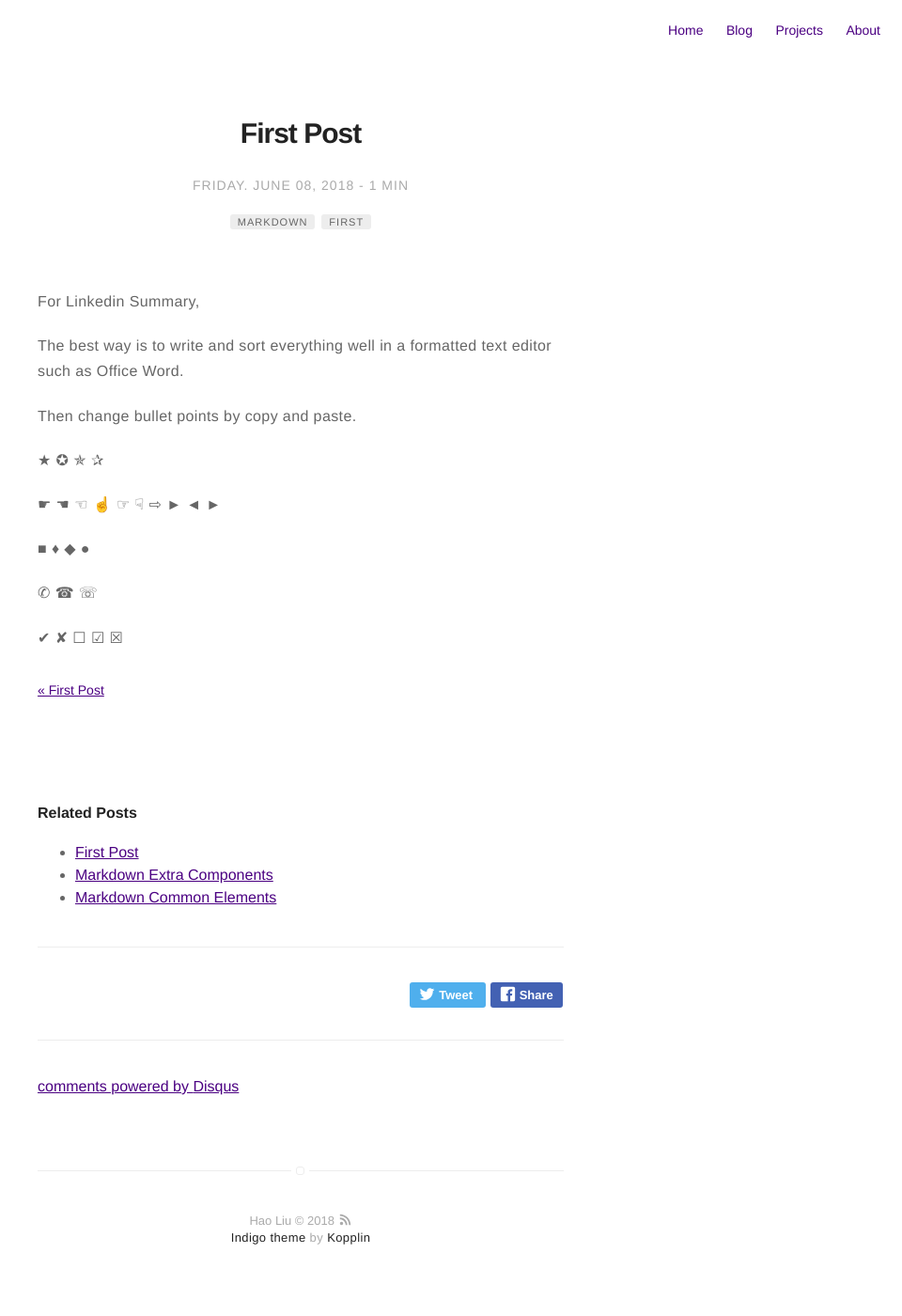
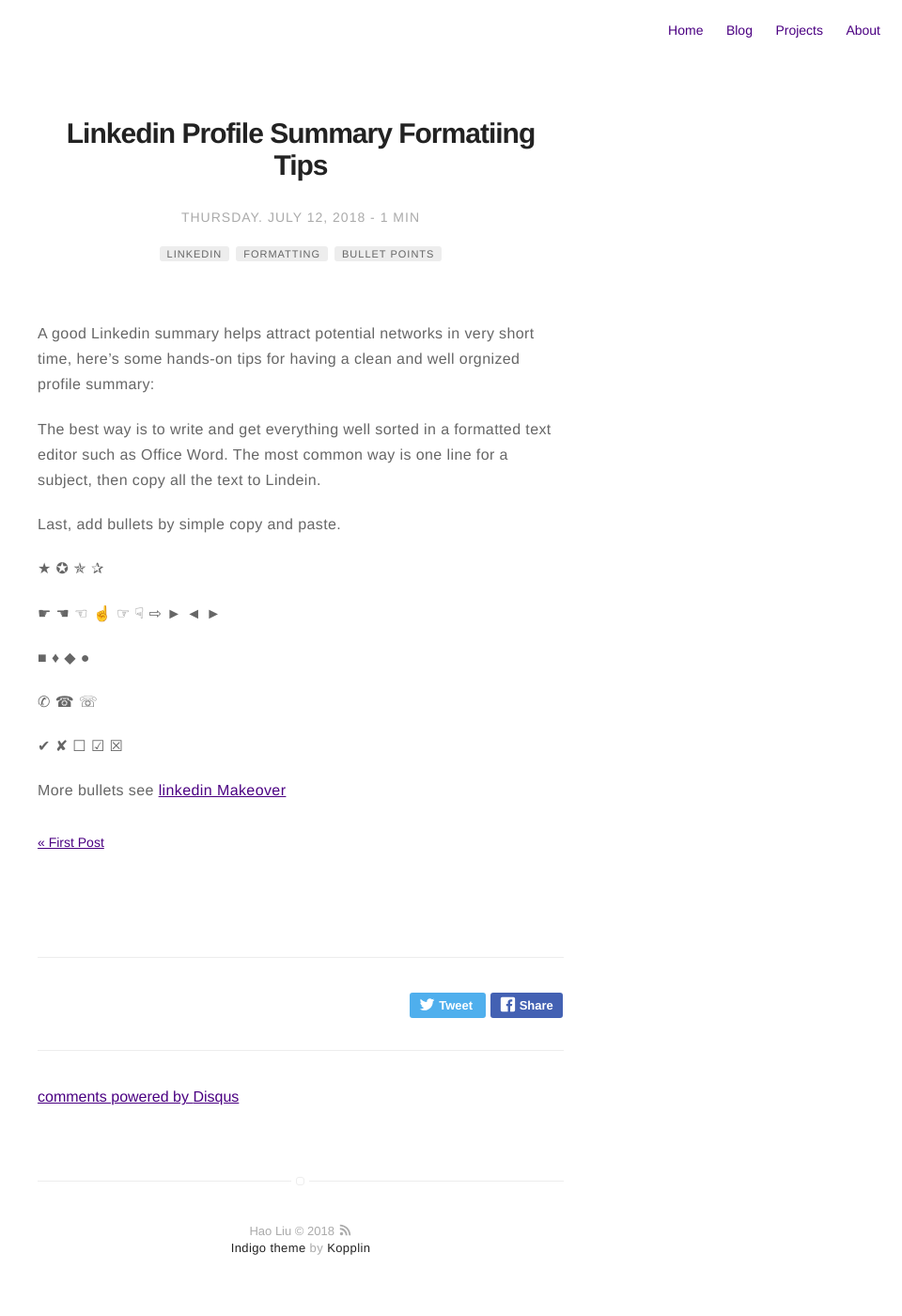
Before and after one commit to zoelland/zoelland.github.io, a Jekyll site: the page built from _posts/2018-07-12-Linkedin Profile Summary Formatting Tips.markdown, in a window 1280 px wide. Shown: the whole page at 94% size, without its empty margins (320-1280 px from the left). Built offline with Jekyll 4.4.1, drawn with Linux system fonts in a browser that asks for light colours; comment, search, counter and statistics services are not loaded.

Commit message:
Update 2018-07-12-Linkedin Profile Summary Formatting Tips.markdown

```diff
--- a/_posts/2018-07-12-Linkedin Profile Summary Formatting Tips.markdown
+++ b/_posts/2018-07-12-Linkedin Profile Summary Formatting Tips.markdown
@@ -1,24 +1,25 @@
 ---
-title: "First Post"
+title: "Linkedin Profile Summary Formatiing Tips"
 layout: post
-date: 2018-06-08 22:44
+date: 2018-07-12 12:10
 image: /assets/images/markdown.jpg
 headerImage: false
 tag:
-- markdown
-- first
+- Linkedin
+- Formatting
+- Bullet points
 star: true
 category: blog
 author: Hao Liu
-description: First post on my gitpage
+description: Linkedin formatting tips
 ---
 
 
-For Linkedin Summary,
+A good Linkedin summary helps attract potential networks in very short time, here's some hands-on tips for having a clean and well orgnized profile summary:
 
-The best way is to write and sort everything well in a formatted text editor such as Office Word.
+The best way is to write and get everything well sorted in a formatted text editor such as Office Word. The most common way is one line for a subject, then copy all the text to Lindein.
 
-Then change bullet points by copy and paste.
+Last, add bullets by simple copy and paste.
 
 
 ★ ✪ ✯ ✰
@@ -30,3 +31,5 @@ Then change bullet points by copy and paste.
 ✆ ☎ ☏
 
 ✔ ✘ ☐ ☑ ☒
+
+More bullets see [linkedin Makeover](https://www.linkedin-makeover.com/tools/symbols/)
```
